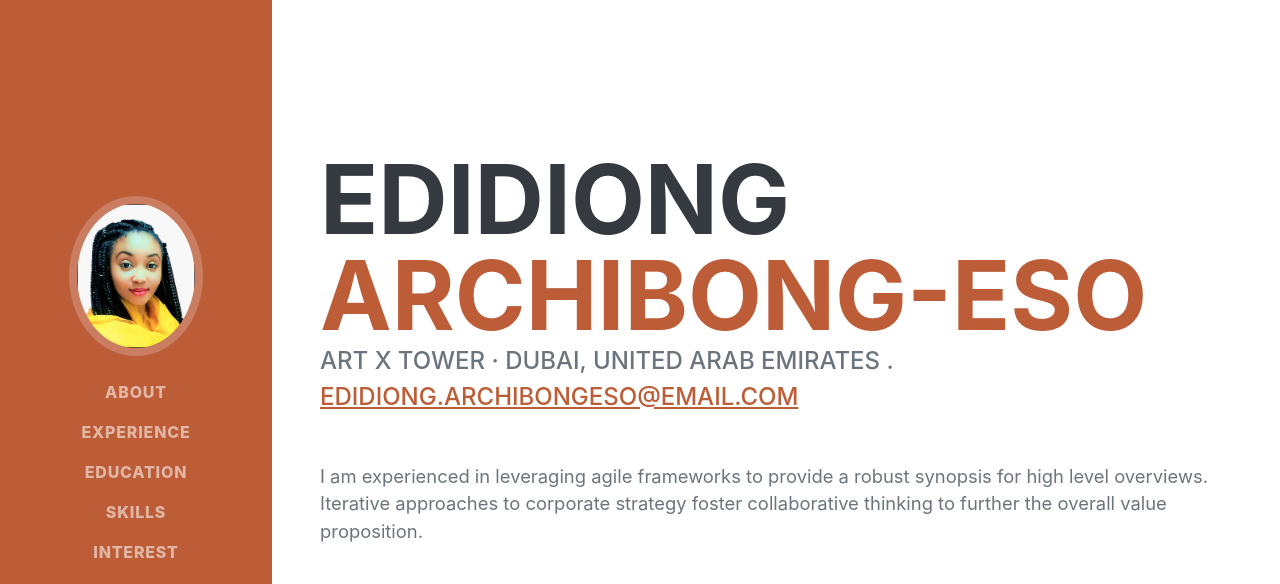
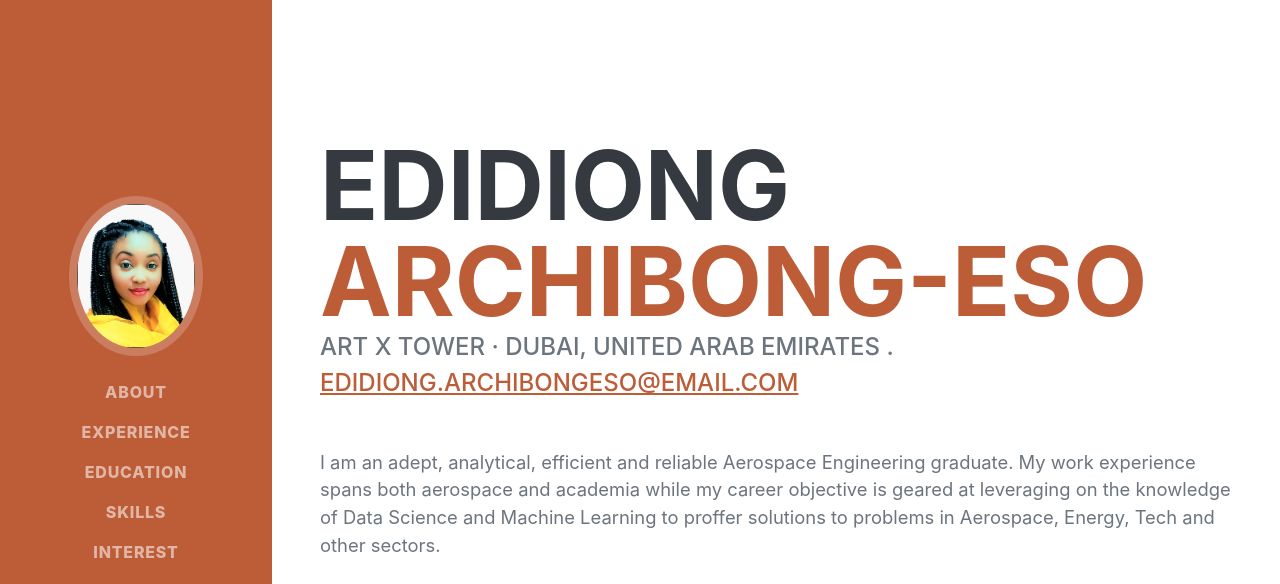
Before and after one commit to edidiongarchibongeso/edidiongarchibongeso.github.io, a plain HTML site: page index.html in a window 1280 px wide. Shown: the top 584 px of the page. Drawn offline with nearby package versions, Linux system fonts and the light colour scheme; a web font is replaced by a local one.

Commit message:
new commit..

```diff
--- a/index.html
+++ b/index.html
@@ -46,7 +46,7 @@
                         Art X Tower · Dubai, United Arab Emirates .
                         <a href="mailto:edidiong.archibongeso@gmail.com">edidiong.archibongeso@email.com</a>
                     </div>
-                    <p class="lead mb-5">I am experienced in leveraging agile frameworks to provide a robust synopsis for high level overviews. Iterative approaches to corporate strategy foster collaborative thinking to further the overall value proposition.</p>
+                    <p class="lead mb-5">I am an adept, analytical, efficient and reliable Aerospace Engineering graduate. My work experience spans both aerospace and academia while my career objective is geared at leveraging on the knowledge of Data Science and Machine Learning to proffer solutions to problems in Aerospace, Energy, Tech and other sectors.</p>
 
                     <div class="social-icons">
                         <a class="social-icon" href="https://www.linkedin.com/in/edidiong-archibong-eso-41153583/"><i class="fab fa-linkedin-in"></i></a>
```
